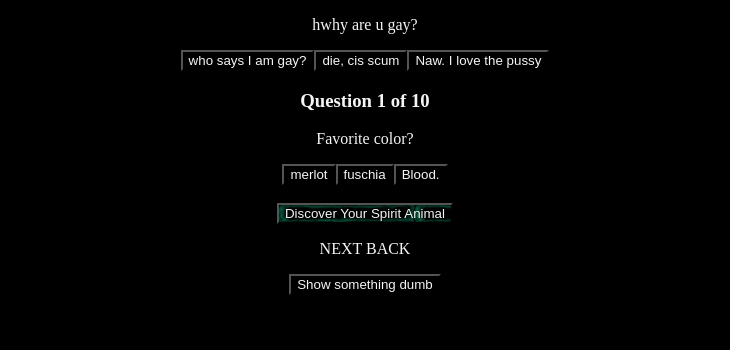
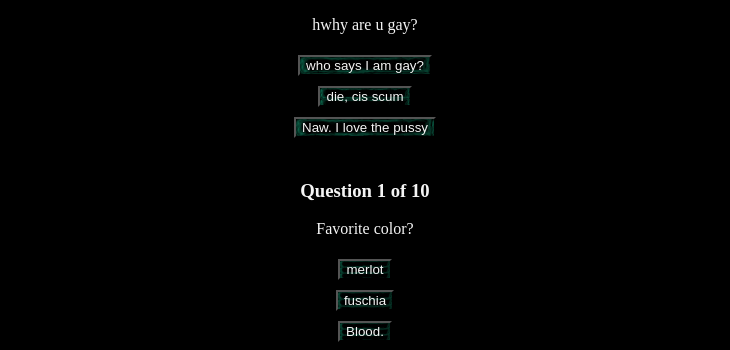
Before and after one commit to frostbyte27/GenericQuiz, a plain HTML site: page home.html in a window 1280 px wide. Shown: the part 610-960 px from the top of the page, without its empty margins (275-1005 px from the left). Before the commit the page ends 913 px from the top, so only its background shows below. Drawn offline with nearby package versions, Linux system fonts and the light colour scheme; files whose address does not match are found by name.

Commit message:
Adds margin to buttons

```diff
--- a/home.html
+++ b/home.html
@@ -27,11 +27,22 @@
 
     <!-- Hide until later -->
     <tabs>
+        <!-- Each Pane represents a question-->
         <pane ng-repeat="question in spiritAnimal.questions" title="question">
 
+            <!-- Question Number [May remove]-->
             <h3>Question <span class="qnum">{{spiritAnimal.questions.indexOf(question)}}</span> of 10</h3>
+
+            <!-- Question Text -->
             <p id="questionText" class="question">{{question.text}}</p>
-            <button id='ansA' margin='20px' class="answer" ng-repeat="answer in question.answers">{{answer}}</button>
+
+            <!-- Set of answers-->
+            <div ng-repeat="answer in question.answers">
+                <button id='ansA' margin='20px' class="answer"
+                onclick="">{{answer}}</button>
+            </div>
+
+            </div>
             <!-- <label id='ansA' class="answer" ng-repeat="answer in question.answers">
                 <i class="demo-icon icon-cancel"></i>
                 <input type="radio" name="answer" value="0">
@@ -46,6 +57,7 @@
     <!--This is copied from another quiz site-->
     <!-- Trigger JS functions based on events, in this case "onload"-->
     <div class="qcont">
+
 
         <span class="progress">
             <span style="width: 20%;"></span></span>
--- a/myStyle.css
+++ b/myStyle.css
@@ -23,7 +23,8 @@
 
 }
 
-.button {
+.button, .answer {
     background-image: url(".resources/ButtonBackground.png");
     background-size: contain;
+    margin: 5px;
 }
--- a/spiritAnimalController.js
+++ b/spiritAnimalController.js
@@ -25,6 +25,7 @@ angular.module('spiritAnimalApp', [])
 
         this.answerQuestion = function(){
             //answer question
+            console.log("Answered question with value: ")
         }
 
         this.nextQuestion = function(){
```
Also changed, not shown: 1 other file.
